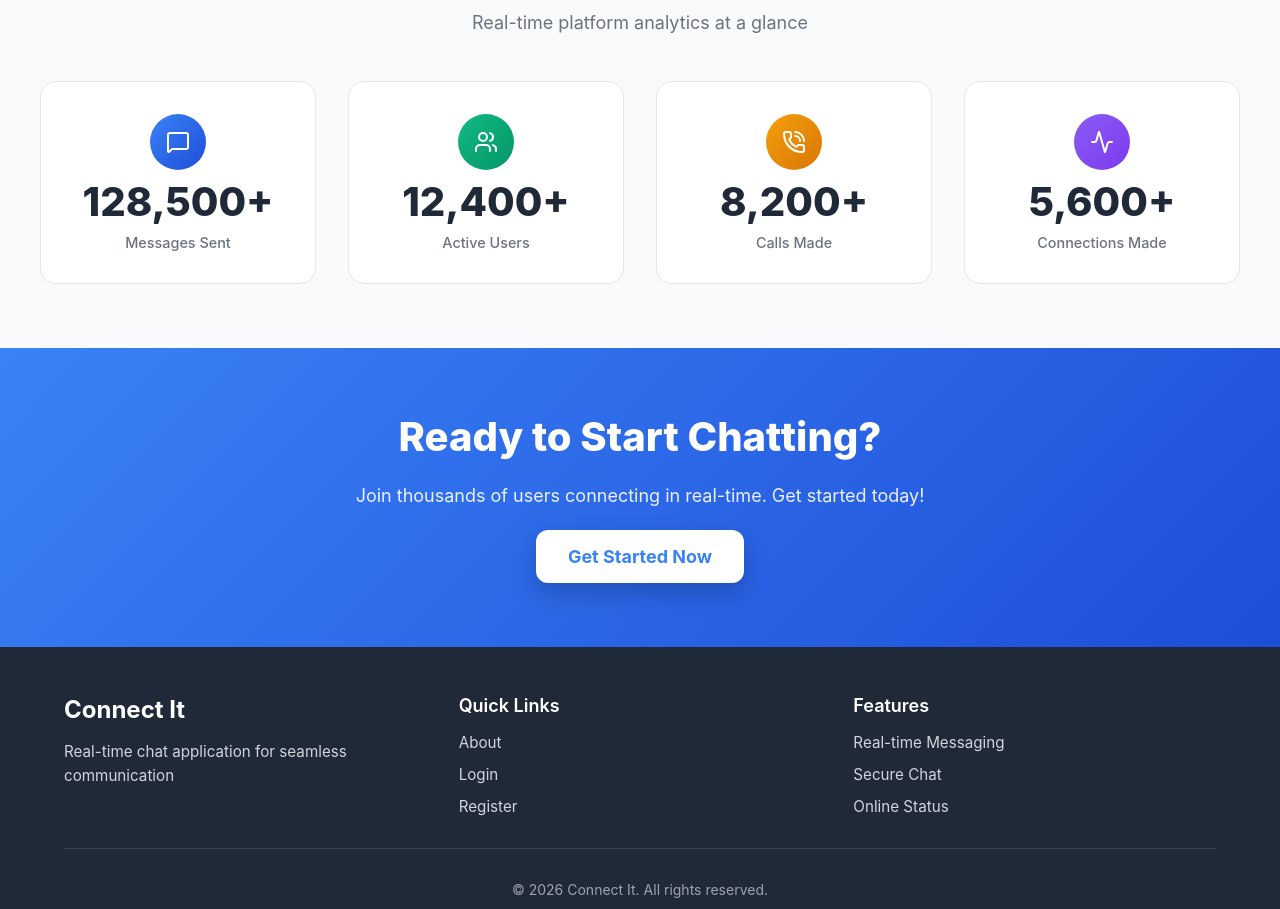
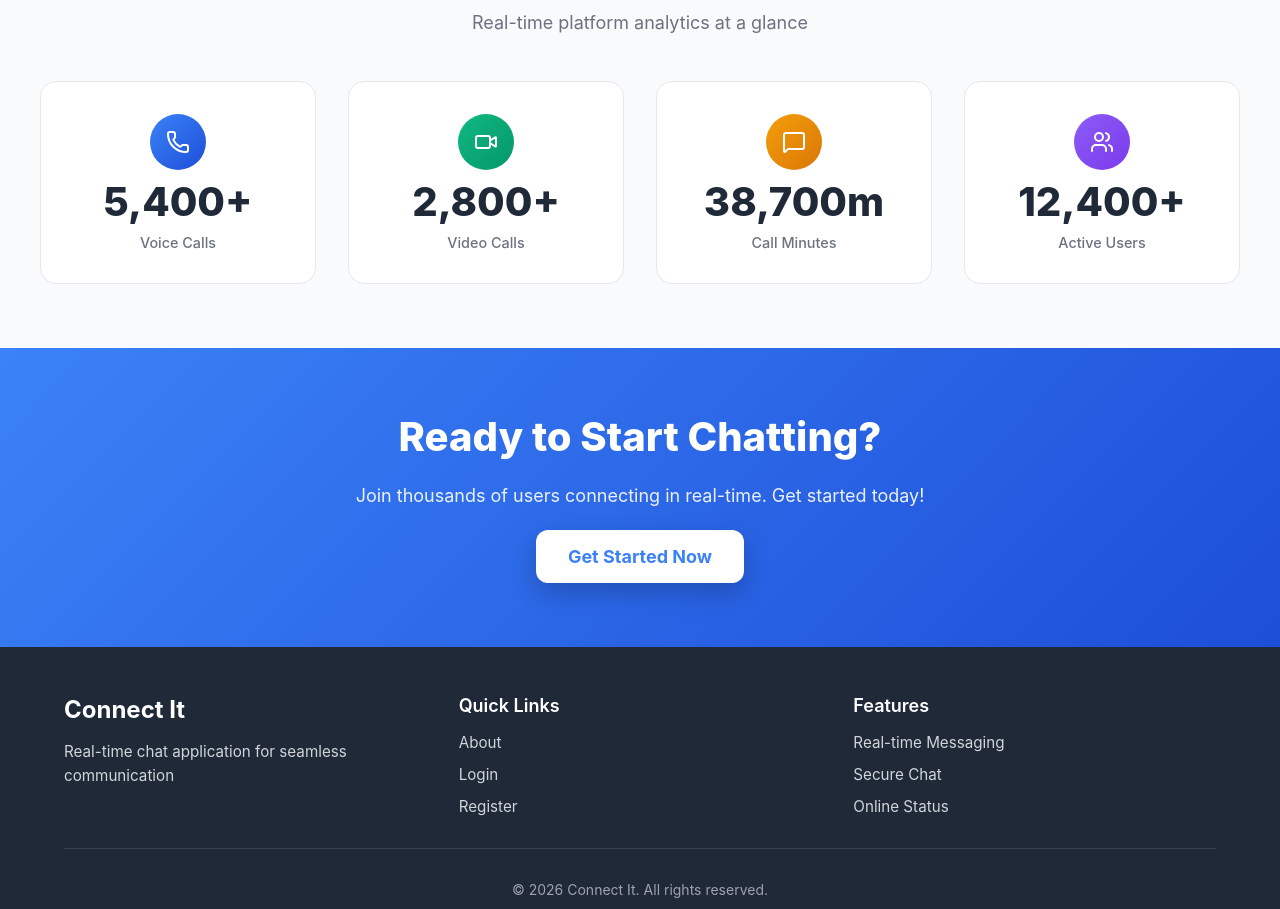
Before and after one commit to rohanz2003/Connect-it, a React (Create React App) app in the folder client/: page / in a window 1280 px wide. Shown: the part 1620-2529 px from the top of the page. Built offline with nearby package versions, Linux system fonts and the light colour scheme; no server answers.

Commit message:
feat: update Live Insights with call/video call analytics
- Voice Calls: 5,400+
- Video Calls: 2,800+
- Call Minutes: 38,700m
- Active Users: 12,400+

```diff
--- a/client/src/components/Landing.js
+++ b/client/src/components/Landing.js
@@ -1,6 +1,6 @@
 import React, { useEffect, useState } from "react";
 import { Link } from "react-router-dom";
-import { MessageCircle, Lock, Users, Zap, Phone, Video, UserPlus, MessageSquare, PhoneCall, Activity } from "lucide-react";
+import { MessageCircle, Lock, Users, Zap, Phone, Video, UserPlus, MessageSquare } from "lucide-react";
 import { motion } from "framer-motion";
 import Header from "./Header";
 import Footer from "./Footer";
@@ -220,27 +220,27 @@ const Landing = () => {
 
           <div className="insights-grid">
             <motion.div className="insight-card" initial={{ opacity: 0, y: 30 }} whileInView={{ opacity: 1, y: 0 }} transition={{ duration: 0.5, delay: 0 }} viewport={{ once: true }}>
-              <div className="insight-icon" style={{ background: "linear-gradient(135deg, #3b82f6, #1d4ed8)" }}><MessageSquare size={24} /></div>
-              <div className="insight-value"><AnimatedCounter end={128500} suffix="+" /></div>
-              <div className="insight-label">Messages Sent</div>
+              <div className="insight-icon" style={{ background: "linear-gradient(135deg, #3b82f6, #1d4ed8)" }}><Phone size={24} /></div>
+              <div className="insight-value"><AnimatedCounter end={5400} suffix="+" /></div>
+              <div className="insight-label">Voice Calls</div>
             </motion.div>
 
             <motion.div className="insight-card" initial={{ opacity: 0, y: 30 }} whileInView={{ opacity: 1, y: 0 }} transition={{ duration: 0.5, delay: 0.1 }} viewport={{ once: true }}>
-              <div className="insight-icon" style={{ background: "linear-gradient(135deg, #10b981, #059669)" }}><Users size={24} /></div>
-              <div className="insight-value"><AnimatedCounter end={12400} suffix="+" /></div>
-              <div className="insight-label">Active Users</div>
+              <div className="insight-icon" style={{ background: "linear-gradient(135deg, #10b981, #059669)" }}><Video size={24} /></div>
+              <div className="insight-value"><AnimatedCounter end={2800} suffix="+" /></div>
+              <div className="insight-label">Video Calls</div>
             </motion.div>
 
             <motion.div className="insight-card" initial={{ opacity: 0, y: 30 }} whileInView={{ opacity: 1, y: 0 }} transition={{ duration: 0.5, delay: 0.2 }} viewport={{ once: true }}>
-              <div className="insight-icon" style={{ background: "linear-gradient(135deg, #f59e0b, #d97706)" }}><PhoneCall size={24} /></div>
-              <div className="insight-value"><AnimatedCounter end={8200} suffix="+" /></div>
-              <div className="insight-label">Calls Made</div>
+              <div className="insight-icon" style={{ background: "linear-gradient(135deg, #f59e0b, #d97706)" }}><MessageSquare size={24} /></div>
+              <div className="insight-value"><AnimatedCounter end={38700} suffix="m" /></div>
+              <div className="insight-label">Call Minutes</div>
             </motion.div>
 
             <motion.div className="insight-card" initial={{ opacity: 0, y: 30 }} whileInView={{ opacity: 1, y: 0 }} transition={{ duration: 0.5, delay: 0.3 }} viewport={{ once: true }}>
-              <div className="insight-icon" style={{ background: "linear-gradient(135deg, #8b5cf6, #7c3aed)" }}><Activity size={24} /></div>
-              <div className="insight-value"><AnimatedCounter end={5600} suffix="+" /></div>
-              <div className="insight-label">Connections Made</div>
+              <div className="insight-icon" style={{ background: "linear-gradient(135deg, #8b5cf6, #7c3aed)" }}><Users size={24} /></div>
+              <div className="insight-value"><AnimatedCounter end={12400} suffix="+" /></div>
+              <div className="insight-label">Active Users</div>
             </motion.div>
           </div>
         </div>
```
